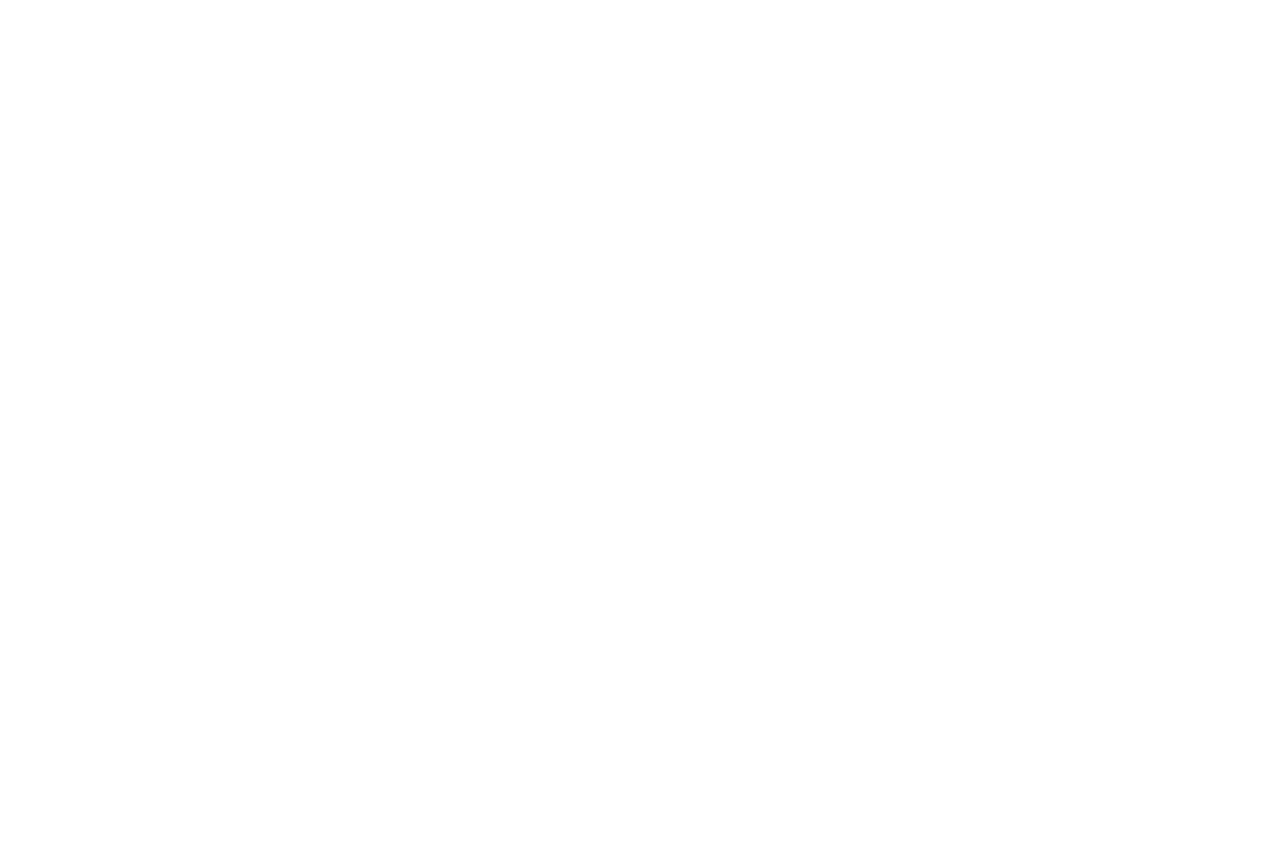
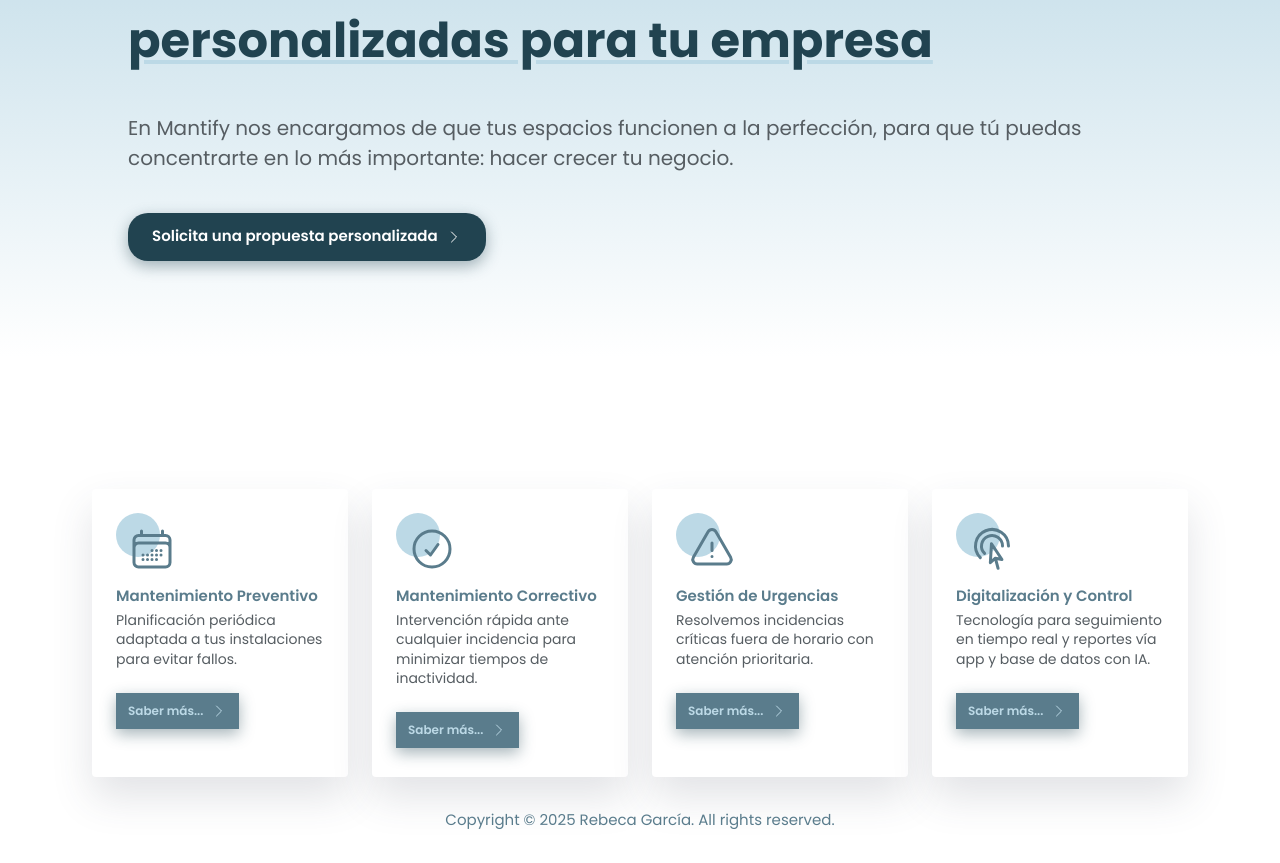
Before and after one commit to rebkg87/Mantify_website, a React (Vite) app: page /services in a window 1280 px wide. Shown: the part 255-1118 px from the top of the page. Before the commit the page ends 800 px from the top, so only its background shows below. Built offline with nearby package versions, Linux system fonts and the light colour scheme.

Commit message:
add service components

```diff
--- /dev/null
+++ b/src/components/layout/ScrollToTop.jsx
@@ -0,0 +1,14 @@
+import React, { useEffect } from 'react'
+import { useLocation } from 'react-router-dom'
+
+const ScrollToTop = () => {
+    const { pathname } = useLocation()
+
+    useEffect(()=>{
+        window.scrollTo({top:0, behavior: 'smooth'})
+    }, [pathname])
+
+    return null
+}
+
+export default ScrollToTop
--- /dev/null
+++ b/src/components/sections/HeroV3.jsx
@@ -0,0 +1,39 @@
+import React from 'react'
+import MainButton from '../ui/MainButton'
+import { useNavigate } from 'react-router-dom'
+import { ChevronRightIcon } from '@heroicons/react/24/outline'
+
+const HeroV3 = ({path, title, titleLine2, description, buttonText}) => {
+    const navigate = useNavigate()
+
+    const handleCTAButton = () => {
+        navigate(`${path}`)
+    }
+    return (
+        <div className='w-full h-auto px-8 py-24 bg-gradient-to-t from-white to-tertiary dark:from-primary dark:to-secondary'>
+            <div className='flex flex-col px-24 '>
+                <h2 className='font-bold text-5xl text-primary dark:text-tertiary  leading-none'>
+                    {title}
+                    <span className='text-primary font-bold inline-block dark:text-tertiary underline decoration decoration-tertiary mb-9'>
+                        {titleLine2}
+                    </span>
+                </h2>
+                <p className='text-lg text-tertiary-foreground dark:text-white'>
+                    {description}
+                </p>
+                <MainButton
+                className='w-fit font-semibold mt-10 rounded-xl hover:scale-105 items-start'
+                size='md'
+                text={buttonText}
+                iconButton={ChevronRightIcon}
+                iconVisibility="icon-visible"
+                onClick={handleCTAButton}
+                label="HeroV3-Button"
+                type="button"
+            />
+            </div>
+        </div>
+    )
+}
+
+export default HeroV3
--- /dev/null
+++ b/src/components/sections/ServicesSection.jsx
@@ -0,0 +1,28 @@
+import React from 'react'
+import servicesData from '../../data/servicesData'
+import ServiceCard from '../ui/ServiceCard'
+import AnimatedText from '../ui/AnimatedText'
+
+const ServicesSection = () => {
+    return (
+        <div className='w-full px-8'>
+            <AnimatedText
+                className="font-bold px-24 text-6xl text-primary dark:text-tertiary  leading-none flex items-center justify-end"
+                text={"Conoce Nuestros Servicios"}
+            />
+            <div className='mt-10 flex flex-col md:flex-row gap-6 items-center justify-center'>
+                {servicesData.map(service => (
+                    <ServiceCard
+                        key={service.number}
+                        title={service.title}
+                        description={service.description}
+                        icon={service.icon}
+                        path={service.path}
+                    />
+                ))}
+            </div>
+        </div>
+    )
+}
+
+export default ServicesSection
--- a/src/components/ui/MainButton.jsx
+++ b/src/components/ui/MainButton.jsx
@@ -13,7 +13,7 @@ const MainButton = ({
 }) => {
     const buttonVariant = {
         default:
-            "bg-primary text-white hover:bg-primary shadow-md shadow-primary/40 hover:shadow-[0_2px_8px] hover:shadow-primary/40",
+            "bg-primary text-white hover:bg-secondary dark:bg-secondary  dark:hover:bg-primary hover:text-tertiary shadow-md shadow-primary/40 hover:shadow-[0_2px_8px] hover:shadow-primary/40",
         secondary:
             "bg-secondary text-tertiary hover:bg-primary shadow-md shadow-primary/40 hover:shadow-[0_2px_8px] hover:shadow-primary/40",
         destructive:
--- /dev/null
+++ b/src/components/ui/ServiceCard.jsx
@@ -0,0 +1,41 @@
+import React from 'react'
+import MainButton from './MainButton'
+import { ChevronRightIcon } from '@heroicons/react/24/outline'
+import { useNavigate } from 'react-router-dom'
+import { motion } from 'framer-motion'
+
+const ServiceCard = ({ title, description, icon: Icon, path }) => {
+    const navigate = useNavigate()
+
+    return (
+        <motion.div
+            initial={{ opacity: 0, y: 50 }}
+            whileInView={{ opacity: 1, y: 0 }}
+            viewport={{ once: true, amount: 0.3 }}
+            transition={{ duration: 0.6, ease: 'easeOut' }}
+        >
+        <div className="rounded p-6 bg-white w-full md:max-w-64 h-72 font-bold flex items-start gap-3 shadow-lg flex-col hover:scale-110">
+            <div className="relative w-11 h-11 bg-tertiary p-3 rounded-full">
+                <Icon className="absolute w-9 md:w-12 text-secondary" />
+            </div>
+            <div className="text">
+                <h5 className="mt-4 mb-1 font-semibold text-xl md:text-sm text-secondary">{title}</h5>
+                <p className="text-xs leading-snug text-tertiary-foreground">{description}</p>
+            </div>
+            <MainButton
+                className="md:w-auto font-semibold text-xxs mt-3 rounded-none hover:scale-105"
+                variant="secondary"
+                size="sm"
+                text="Saber más..."
+                iconButton={ChevronRightIcon}
+                iconVisibility="icon-visible"
+                onClick={() => navigate(`/services/${path}`)}
+                label="Service-Button"
+                type="button"
+            />
+            </div>
+        </motion.div>
+    )
+}
+
+export default ServiceCard
--- /dev/null
+++ b/src/data/servicesData.js
@@ -0,0 +1,34 @@
+import { CalendarDaysIcon, CheckCircleIcon, CursorArrowRippleIcon, ExclamationTriangleIcon } from "@heroicons/react/24/outline"
+
+const servicesData = [
+    {
+        number: 1,
+        title: "Mantenimiento Preventivo",
+        description: "Planificación periódica adaptada a tus instalaciones para evitar fallos.",
+        icon: CalendarDaysIcon,
+        path: "mantenimiento-preventivo"
+    },
+    {
+        number: 2,
+        title: "Mantenimiento Correctivo",
+        description: "Intervención rápida ante cualquier incidencia para minimizar tiempos de inactividad.",
+        icon: CheckCircleIcon,
+        path: "mantenimiento-correctivo"
+    },
+    {
+        number: 3,
+        title: "Gestión de Urgencias",
+        description: "Resolvemos incidencias críticas fuera de horario con atención prioritaria.",
+        icon: ExclamationTriangleIcon,
+        path: "urgencias"
+    },
+    {
+        number: 4,
+        title: "Digitalización y Control",
+        description: "Tecnología para seguimiento en tiempo real y reportes vía app y base de datos con IA.",
+        icon: CursorArrowRippleIcon,
+        path: "digitalizacion"
+    }
+]
+
+export default servicesData
--- a/src/layout/Layout.jsx
+++ b/src/layout/Layout.jsx
@@ -3,6 +3,7 @@ import { Outlet } from 'react-router-dom'
 import { useTheme } from '../context/ThemeContext';
 import Header from '../components/layout/Header';
 import Footer from '../components/layout/Footer';
+import ScrollToTop from '../components/layout/ScrollToTop';
 
 const Layout = () => {
     const { darkMode } = useTheme();
@@ -23,6 +24,7 @@ const Layout = () => {
         <header  className="sticky top-0 w-full z-50">
             <Header/>
         </header>
+        <ScrollToTop/>
             <main>
                 <Outlet />
             </main>
--- a/src/pages/ServicePage.jsx
+++ b/src/pages/ServicePage.jsx
@@ -1,9 +1,21 @@
 import React from 'react'
+import HeroV3 from '../components/sections/HeroV3'
+import ServicesSection from '../components/sections/ServicesSection'
 
 const ServicePage = () => {
-  return (
-    <div>ServicePage</div>
-  )
+
+    return (
+        <div className='w-full'>
+            <HeroV3
+                title="Soluciones de mantenimiento"
+                titleLine2="personalizadas para tu empresa"
+                description="En Mantify nos encargamos de que tus espacios funcionen a la perfección, para que tú puedas concentrarte en lo más importante: hacer crecer tu negocio."
+                buttonText="Solicita una propuesta personalizada"
+                path="/contact"
+            />
+            <ServicesSection/>
+        </div>
+    )
 }
 
 export default ServicePage
```
